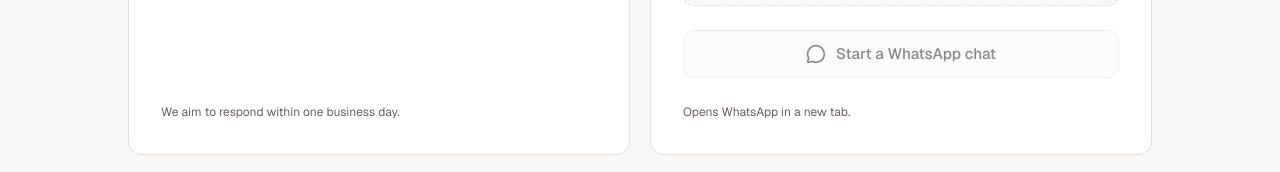
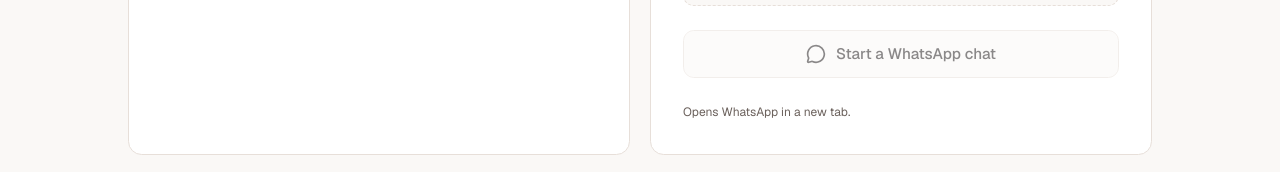
Before and after one commit to alaaalzien163/Tello-Printing-Center-, a Next.js app: page /en/contact in a window 1280 px wide. Shown: the part 843-1015 px from the top of the page. Built offline with nearby package versions, Linux system fonts and the light colour scheme; no server answers; the database is empty.

Commit message:
Implement Phase A technical SEO improvements 5

```diff
--- a/src/components/public/contact-channels.tsx
+++ b/src/components/public/contact-channels.tsx
@@ -93,8 +93,6 @@ export async function ContactChannels() {
           />
         </div>
       ) : null}
-
-      <p className="mt-auto pt-8 text-xs leading-5 text-muted-foreground">{t("responseTime")}</p>
     </div>
   );
 }
```
